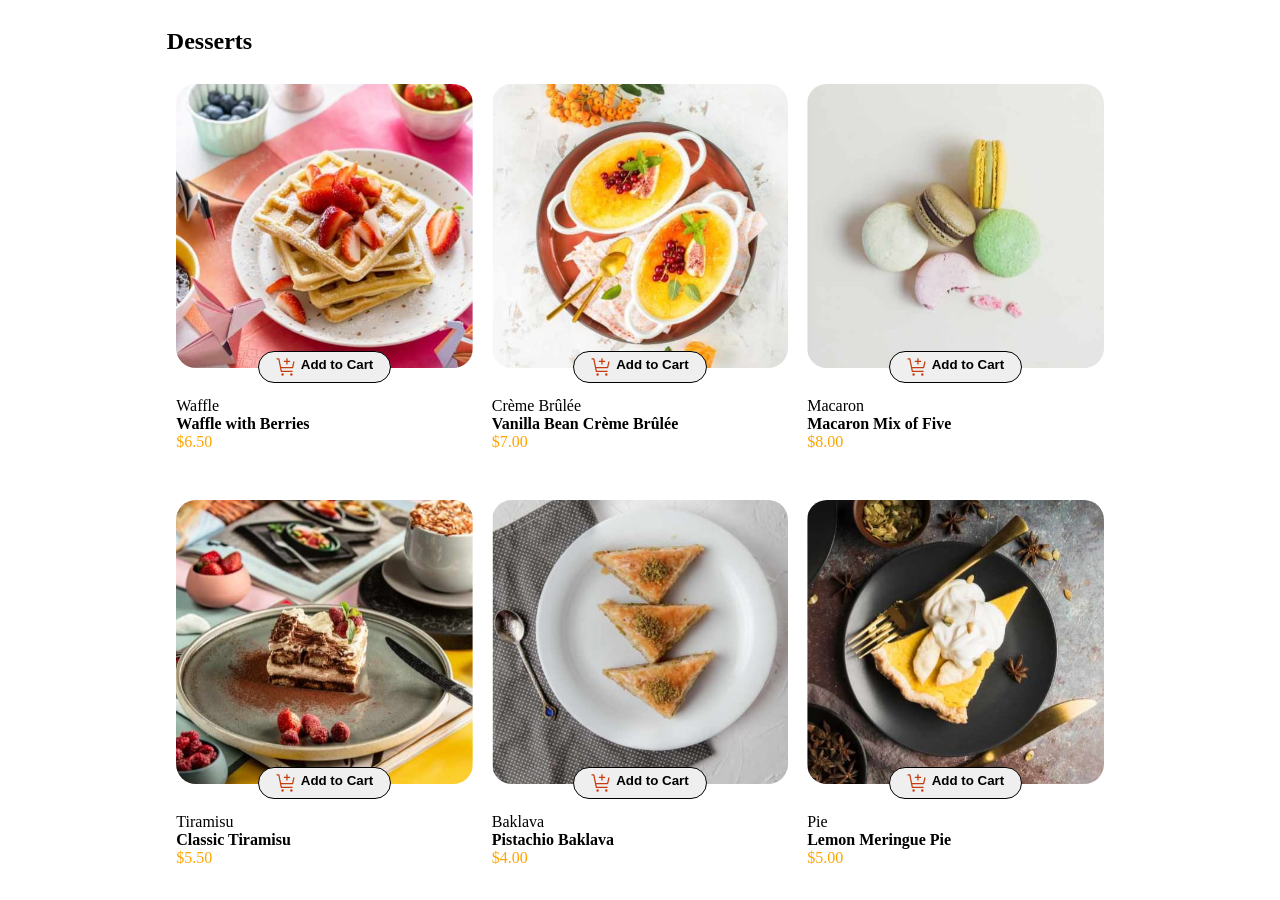
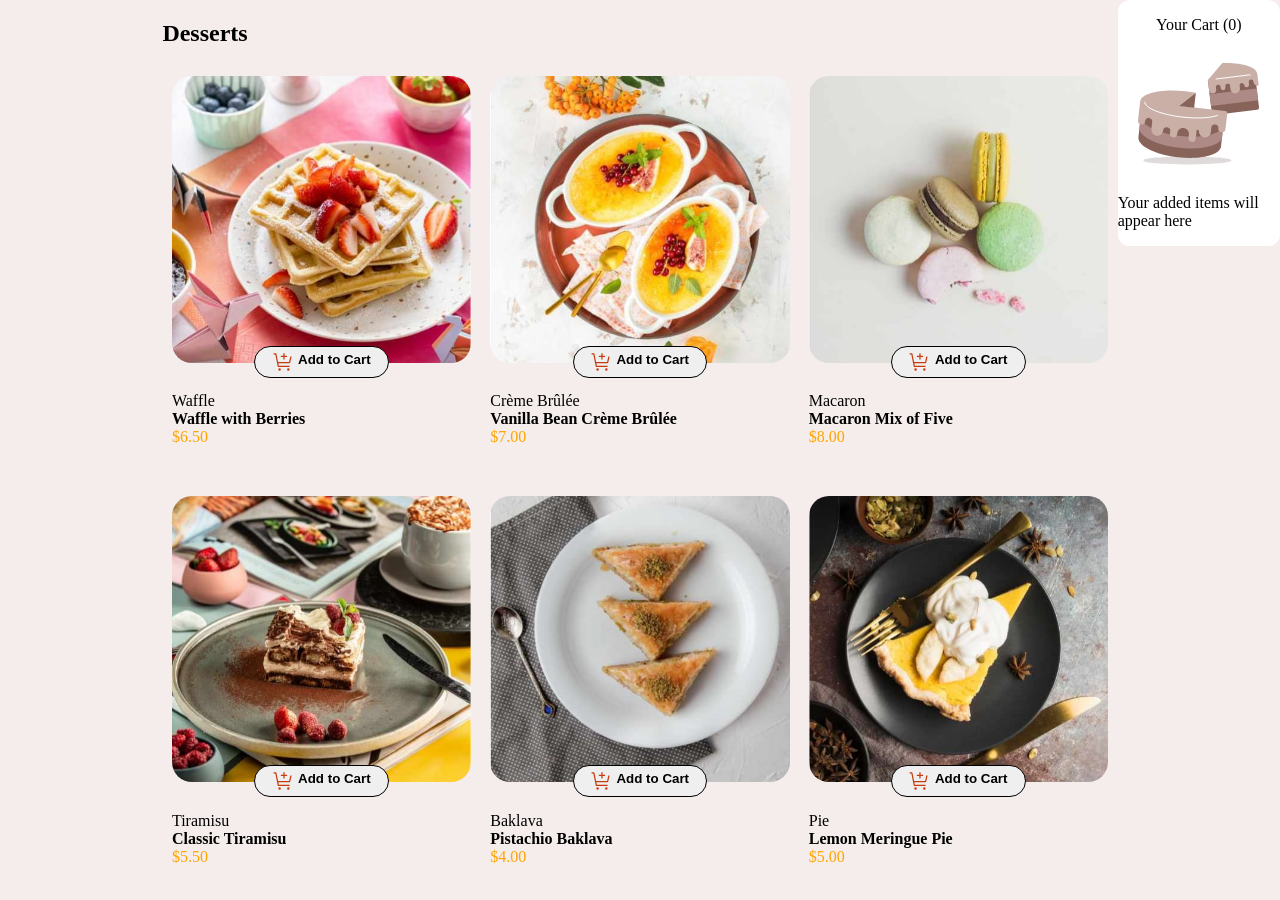
Before and after one commit to Gustavo-Mattos11/ProductsCard, a plain HTML site: page index.html in a window 1280 px wide. Shown: the top 900 px of the page. Drawn offline with Linux system fonts and the light colour scheme.

Commit message:
criação div do carrinho pelo JS

```diff
--- a/index.html
+++ b/index.html
@@ -11,7 +11,7 @@
   <script src="script.js"></script>
   <!-- Feel free to remove these styles or customise in your own stylesheet 👍 -->
 </head>
-<body onload="objetosJSON()">
+<body onload="objetosJSON(), cart()">
   <main>
     <aside></aside>
     <section>
@@ -19,7 +19,7 @@
     <div class="productColumn" id="productColumn"></div>
     <div class="cart"></div>
   </section>
-  <section class="cart"></section>
+  <section class="cart" id="cart"></section>
   </main>
   <!--
 
--- a/main.css
+++ b/main.css
@@ -1,6 +1,11 @@
 .attribution { font-size: 11px; text-align: center; }
 .attribution a { color: hsl(228, 45%, 44%); }
 
+body {
+
+    background-color: hsl(13, 31%, 94%);
+    margin: 0;
+}
 main {
     display: flex;
 }
@@ -61,3 +66,11 @@ aside {
     }
 
 }
+.cartDiv, .cartDiv div{
+    display: flex;
+    flex-direction: column;
+    background-color: white;
+    border-radius: 12px;
+    align-items: center;
+    justify-content: center;
+}
--- a/script.js
+++ b/script.js
@@ -18,6 +18,29 @@ async function objetosJSON() {
     }
 
 }
+
+function cart(){
+    const cartDiv = document.createElement('div')
+    cartDiv.className = 'cartDiv'
+    const cartColumn = document.getElementById('cart')
+    const titleCard = document.createElement('p')
+    titleCard.innerHTML = 'Your Cart (0)'
+
+    const insideCart = document.createElement('div')
+    const img = document.createElement('img')
+    img.src = "/assets/images/illustration-empty-cart.svg"
+    const descriptionCard = document.createElement('p')
+    descriptionCard.innerHTML = 'Your added items will appear here'
+
+    cartColumn.appendChild(cartDiv)
+    cartDiv.appendChild(titleCard)
+    cartDiv.appendChild(insideCart)
+    insideCart.appendChild(img)
+    insideCart.appendChild(descriptionCard)
+
+
+}
+
 function createElements(item) {
     const productColumn = document.getElementById('productColumn')
     const productDiv = document.createElement('productDiv')
@@ -72,4 +95,5 @@ function createElements(item) {
     productText.appendChild(name)
     productText.appendChild(price)
     productColumn.appendChild(productDiv)
+
 }
```
